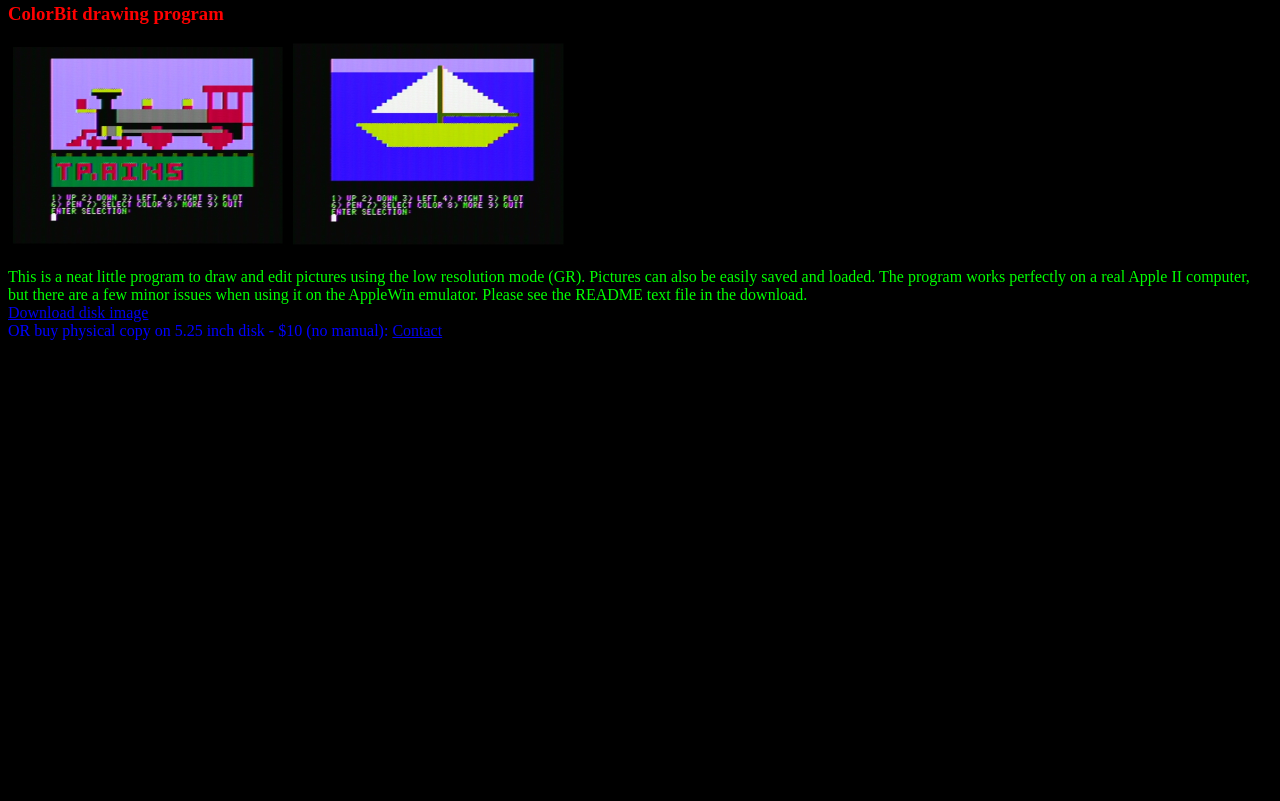
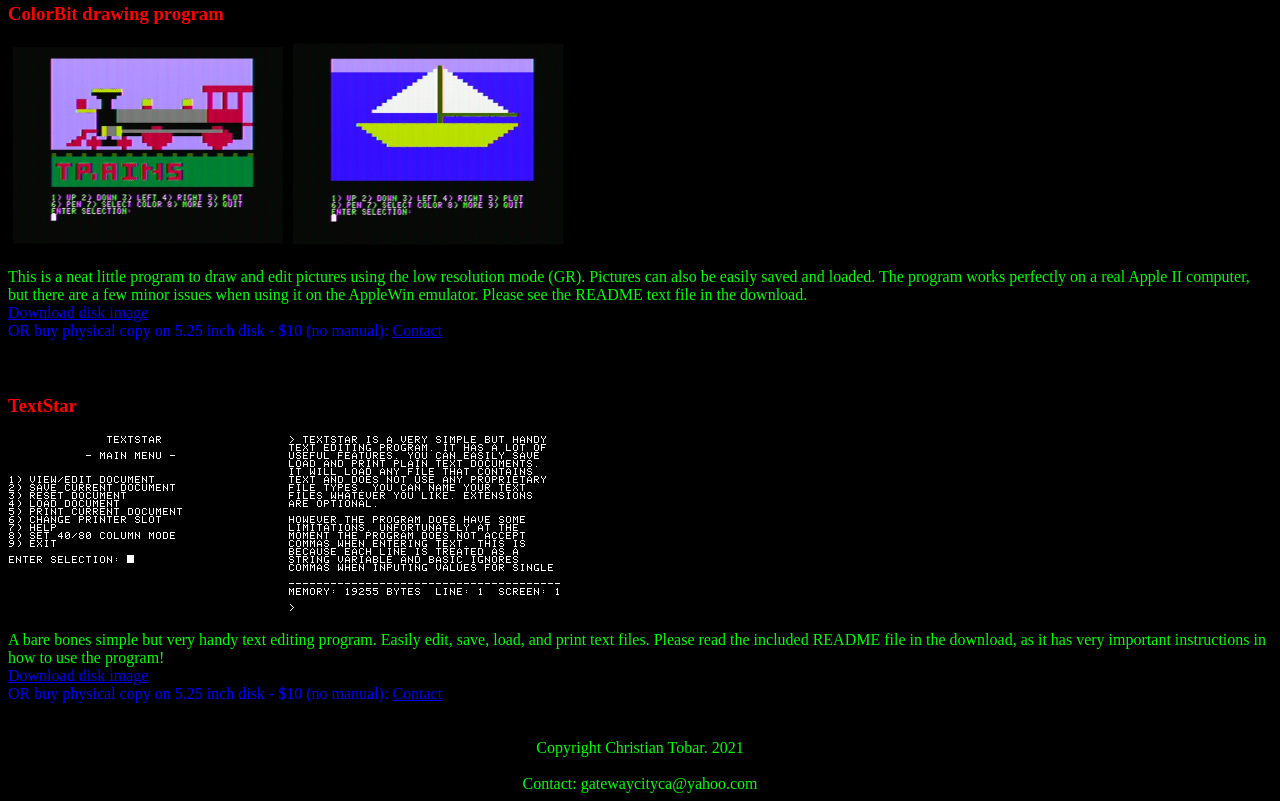
Before and after one commit to ct92404/Lab6502, a plain HTML site: page index.html in a window 1280 px wide. Shown: the part 2038-2839 px from the top of the page. Before the commit the page ends 2422 px from the top, so only its background shows below. Drawn offline with Linux system fonts and the light colour scheme.

Commit message:
Update index.html

```diff
--- a/index.html
+++ b/index.html
@@ -59,5 +59,16 @@
 <span style="color:rgb(0,255,0);">This is a neat little program to draw and edit pictures using the low resolution mode (GR). Pictures can also be easily saved and loaded. The program works perfectly on a real Apple II computer, but there are a few minor issues when using it on the AppleWin emulator. Please see the README text file in the download.</span><br>
 <a href="colorbit.zip">Download disk image</a><br>
 <span style="color:rgb(0,0,255);">OR buy physical copy on 5.25 inch disk - $10 (no manual):</span> <a href="contact.html">Contact</a><br><br><br>
+
+<h3 style="color:rgb(255,0,0);">TextStar</h3>
+
+<img src="textstar1.jpg" style="width:280px;height=192px;"><img src="textstar2.jpg" style="width:280px;height=192px;"><br>
+<span style="color:rgb(0,255,0);">A bare bones simple but very handy text editing program. Easily edit, save, load, and print text files. Please read the included README file in the download, as it has very important instructions in how to use the program!</span><br>
+<a href="Textstar.zip">Download disk image</a><br>
+<span style="color:rgb(0,0,255);">OR buy physical copy on 5.25 inch disk - $10 (no manual):</span> <a href="contact.html">Contact</a><br><br><br>
+
+<center><span style="color:rgb(0,255,0);">Copyright Christian Tobar. 2021</span></center><br>
+<center><span style="color:rgb(0,255,0);">Contact: gatewaycityca@yahoo.com</span></center>
+
 </body>
 </html>
```
